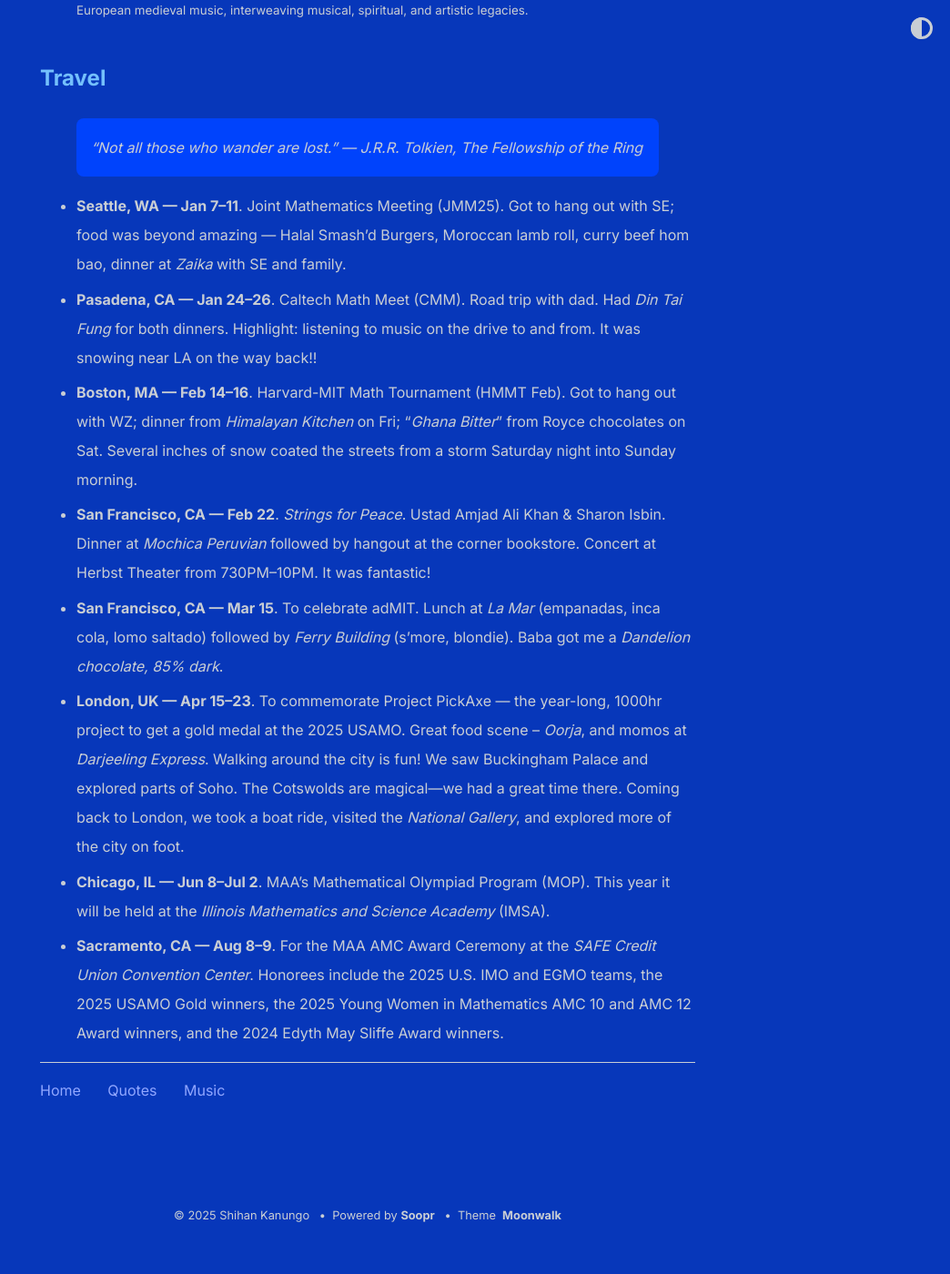
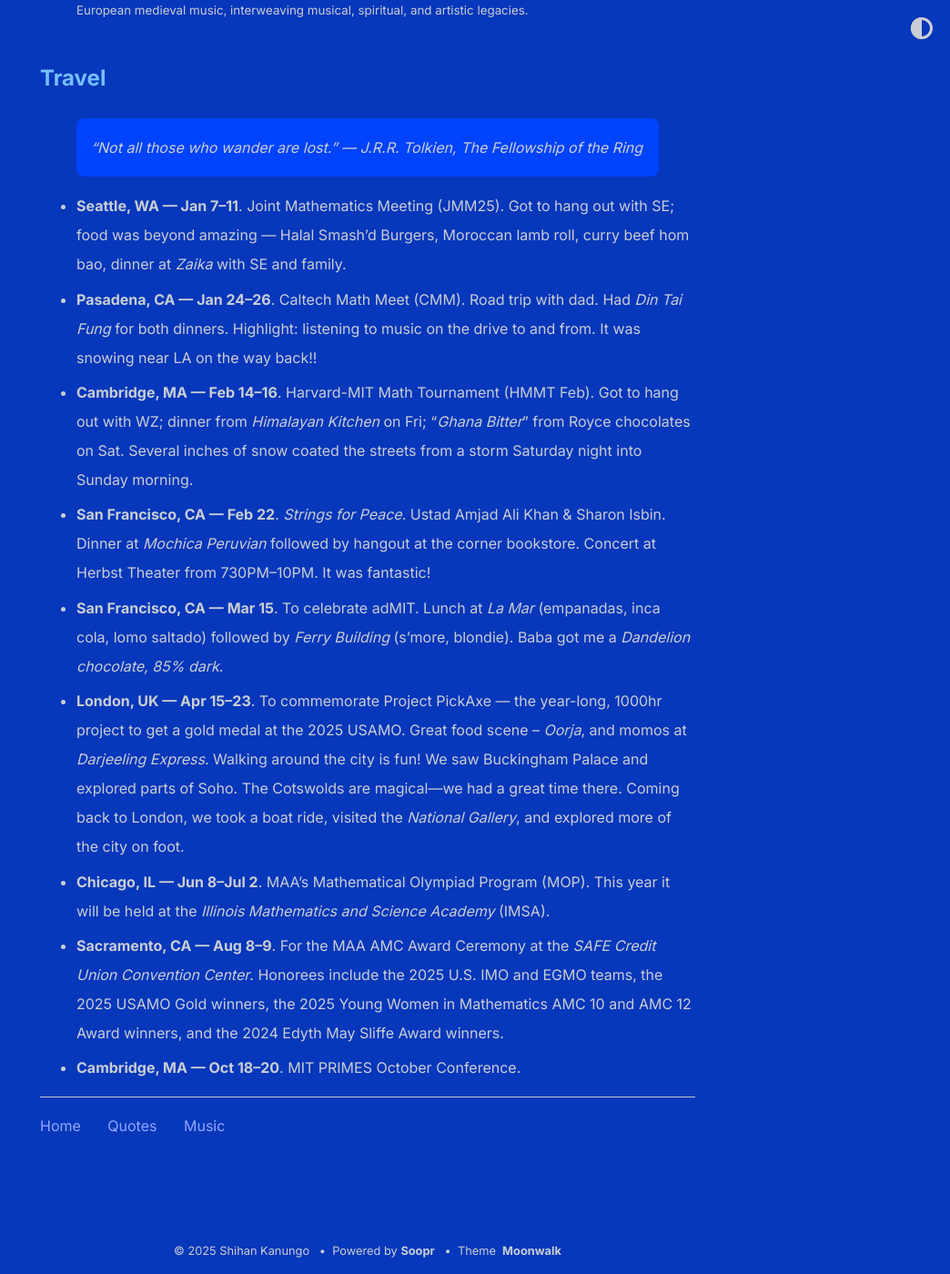
Before and after one commit to shihankanungo/shihankanungo.github.io, a Jekyll site: the page built from wrapped.md, in a window 1280 px wide and 1400 px high, scrolled down 3704 px. Shown: the whole window at 91% size, without its empty margins (236-1280 px from the left). Built offline with Jekyll 4.4.1, drawn with Linux system fonts in a browser that asks for light colours; before the commit the page ends 5066 px from its top, so only the background shows below that.

Commit message:
Update wrapped.md

```diff
--- a/wrapped.md
+++ b/wrapped.md
@@ -95,9 +95,10 @@
 
 - **Seattle, WA --- Jan 7--11**. Joint Mathematics Meeting (JMM25). Got to hang out with SE; food was beyond amazing --- Halal Smash'd Burgers, Moroccan lamb roll, curry beef hom bao, dinner at *Zaika* with SE and family.
 - **Pasadena, CA --- Jan 24--26**. Caltech Math Meet (CMM). Road trip with dad. Had *Din Tai Fung* for both dinners. Highlight: listening to music on the drive to and from. It was snowing near LA on the way back!!
-- **Boston, MA --- Feb 14--16**. Harvard-MIT Math Tournament (HMMT Feb). Got to hang out with WZ; dinner from *Himalayan Kitchen* on Fri; "*Ghana Bitter*" from Royce chocolates on Sat. Several inches of snow coated the streets from a storm Saturday night into Sunday morning.
+- **Cambridge, MA --- Feb 14--16**. Harvard-MIT Math Tournament (HMMT Feb). Got to hang out with WZ; dinner from *Himalayan Kitchen* on Fri; "*Ghana Bitter*" from Royce chocolates on Sat. Several inches of snow coated the streets from a storm Saturday night into Sunday morning.
 - **San Francisco, CA --- Feb 22**. *Strings for Peace*. Ustad Amjad Ali Khan & Sharon Isbin. Dinner at *Mochica Peruvian* followed by hangout at the corner bookstore. Concert at Herbst Theater from 730PM--10PM. It was fantastic!
 - **San Francisco, CA --- Mar 15**. To celebrate adMIT. Lunch at *La Mar* (empanadas, inca cola, lomo saltado) followed by _Ferry Building_ (s'more, blondie). Baba got me a *Dandelion chocolate, 85% dark*.
 - **London, UK --- Apr 15--23**. To commemorate Project PickAxe --- the year-long, 1000hr project to get a gold medal at the 2025 USAMO. Great food scene -- _Oorja_, and momos at _Darjeeling Express_. Walking around the city is fun! We saw Buckingham Palace and explored parts of Soho. The Cotswolds are magical---we had a great time there. Coming back to London, we took a boat ride, visited the _National Gallery_, and explored more of the city on foot.
 - **Chicago, IL --- Jun 8--Jul 2**. MAA's Mathematical Olympiad Program (MOP). This year it will be held at the *Illinois Mathematics and Science Academy* (IMSA).
 - **Sacramento, CA --- Aug 8--9**. For the MAA AMC Award Ceremony at the *SAFE Credit Union Convention Center*. Honorees include the 2025 U.S. IMO and EGMO teams, the 2025 USAMO Gold winners, the 2025 Young Women in Mathematics AMC 10 and AMC 12 Award winners, and the 2024 Edyth May Sliffe Award winners.
+- **Cambridge, MA --- Oct 18--20**. MIT PRIMES October Conference.
```
